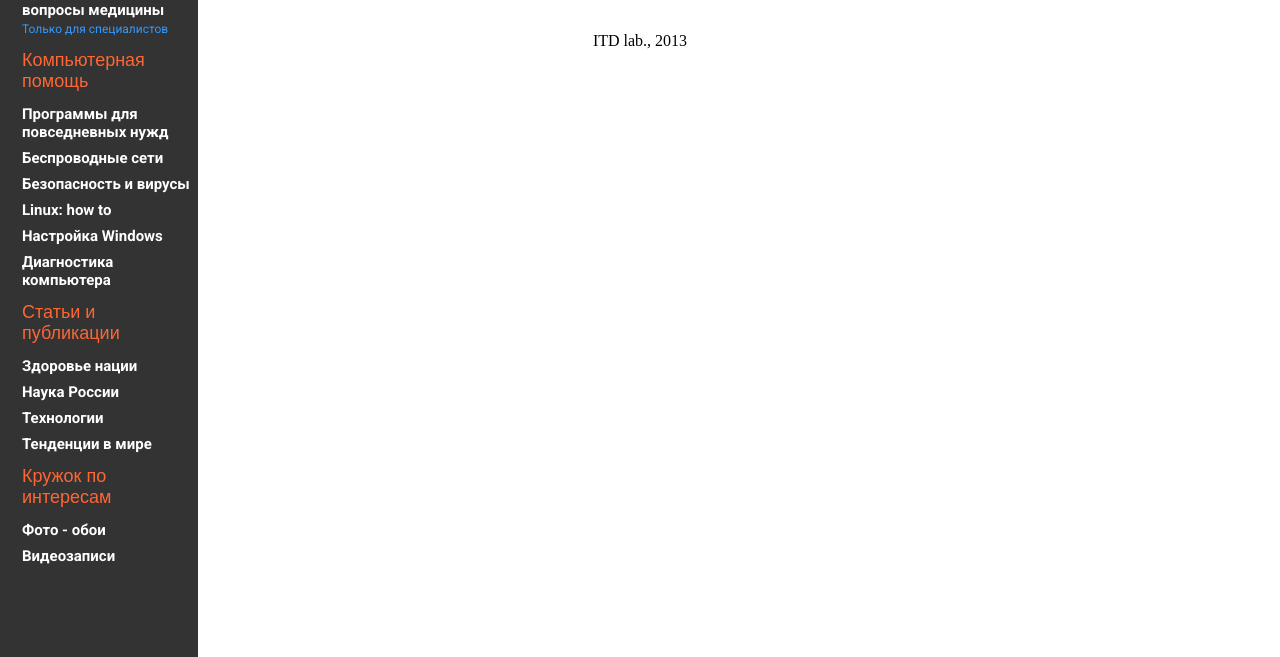
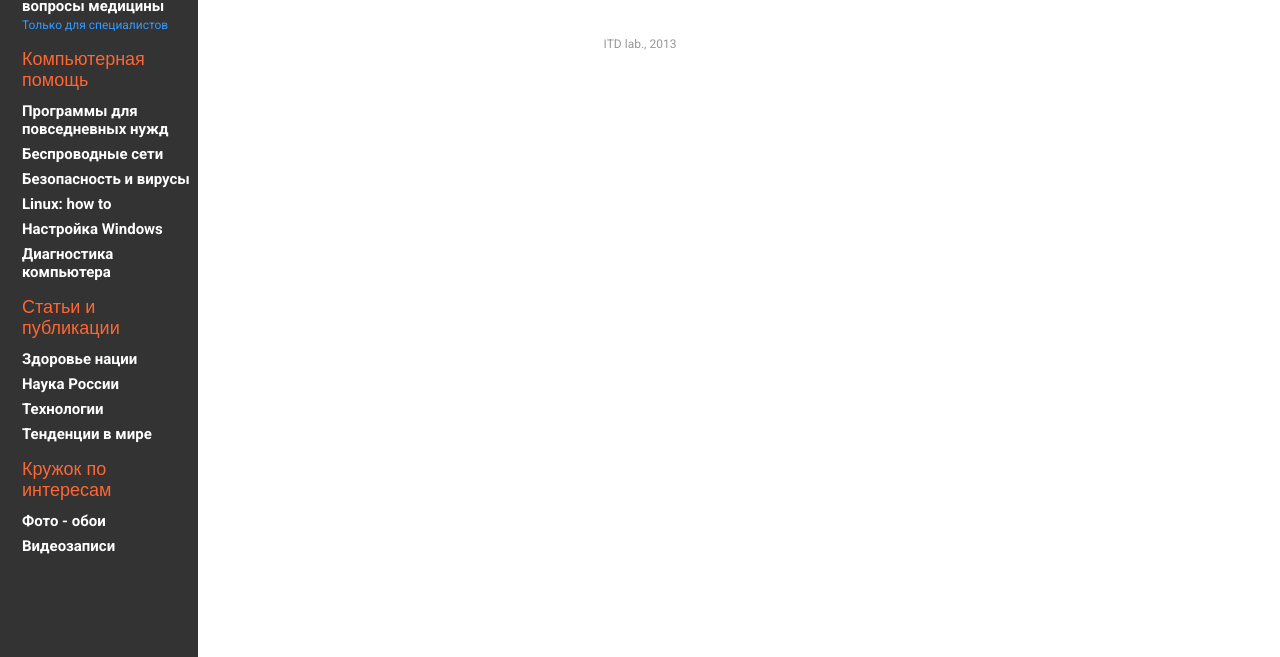
Before and after one commit to antanariva/itd, a plain HTML site: page index.html in a window 1280 px wide. Shown: the part 143-800 px from the top of the page. Drawn offline with Linux system fonts and the light colour scheme; a script that the page names is missing; a web font is replaced by a local one.

Commit message:
еще редакции

```diff
--- a/css/style.css
+++ b/css/style.css
@@ -5,8 +5,8 @@ a {text-decoration: none;}
 #menubar {position:absolute; width:198px; min-height:100%; background:#333;}
 nav {margin: 22px 0 0 22px}
 ol, li {list-style-type: none;}
-ol {padding: 9px 0;}
-li {padding: 4px 0;}
+ol {padding: 7px 0 13px 0;}
+li {padding: 4px 0 3px 0;}
 
 .cat-bar {margin:4px 0 0 0; font-family: 'Cuprum', sans-serif; font-weight: 400; font-size:18px;}
  a.cat-bar{color:#f63;}
@@ -19,6 +19,7 @@ li {padding: 4px 0;}
 
 .prim {font-family: 'Roboto', sans-serif; font-weight: 400; font-size:12px; margin:5px 0 3px 0; color: #39f;}
 
+#footer {clear:both; font-family: 'Roboto', sans-serif; font-weight: 400; font-size:12px; margin:5px 0 3px 0; color: #999;}
 #top {position:relative; left:198px; margin-right:198px; height: 106px; background: #fff; border-bottom: 5px solid #333;}
 
 #header {position:relative; left:27px; max-width: 360px; float:left; height:106px;} /* top:22px; если undertitle закоментен */
--- a/index.html
+++ b/index.html
@@ -48,6 +48,7 @@
 	</nav>
 
 </div><!-- Конец левой части сайта -->
+
 
 <div id="top"><!-- Верхняя часть сайта -->
     <div id="header">
@@ -106,7 +107,8 @@
 
 </div><!-- конец основной части сайта -->
 
-<div class="footer"><p align="center">ITD lab., 2013</p></div><!-- подвал сайта -->
+
+<div id="footer"><p align="center">ITD lab., 2013</p></div><!-- подвал сайта -->
 
 
 </body>
```
